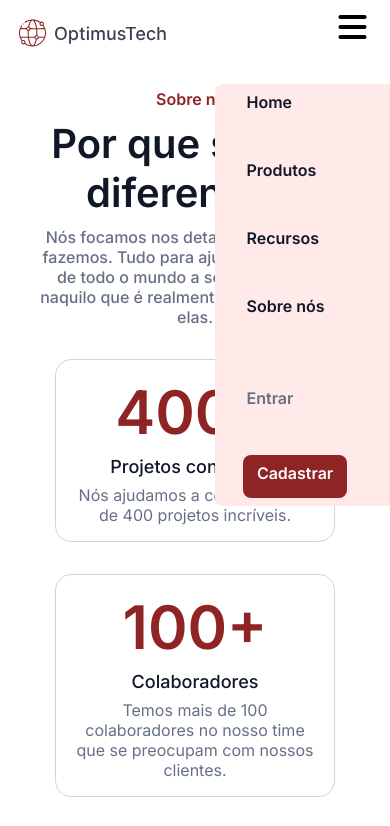
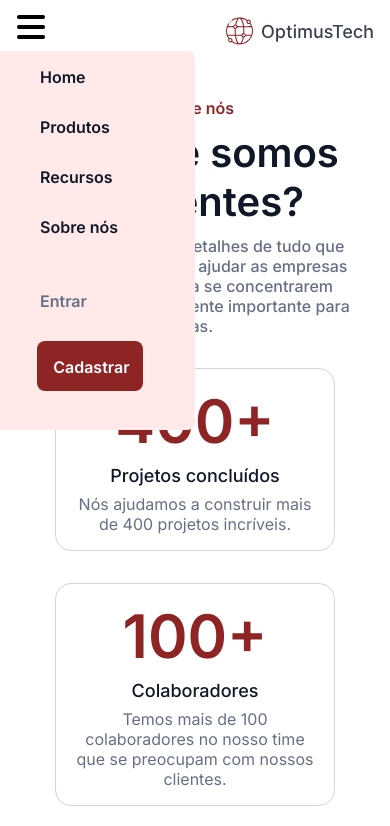
Before and after one commit to helderruiz/7DaysOfCode, a plain HTML site: page index.html in a window 390 px wide. Both pictures are taken after a click on the button "Menu". Shown: the top 826 px of the page. Drawn offline with Linux system fonts and the light colour scheme.

Commit message:
Corrigindo erros

```diff
--- a/css/mobile.css
+++ b/css/mobile.css
@@ -1,11 +1,18 @@
 @media screen and (max-width: 425px) {
     body {
         padding: .6em;
+        overflow-x: hidden;
     }
 
     .navbar {
         padding: .6em;
         font-weight: 500;
+    }
+
+    .navbar__img {
+        position: absolute;
+        right: 1em;
+        top: 2%;
     }
 
     .navbar__conteudo {
@@ -150,8 +157,7 @@
         background-color: transparent;
         font-size: 2em;
         cursor: pointer;
-        position: absolute;
-        right: 6%;
+        padding-left: 2%;
         display: block;
     }
 
@@ -159,34 +165,37 @@
         display: flex;
         flex-direction: column;
         background-color: #ffe9e9;
-        border-top-left-radius: 8px;
-        border-bottom-left-radius: 8px;
-        width: 45vw;
-        height: 50vh;
+        border-top-right-radius: 8px;
+        border-bottom-right-radius: 8px;
+        width: 50vw;
+        height: 45vh;
         position: absolute;
-        top: 10%;
-        right: -100vw;
+        top: 6%;
+        left: -100vw;
         transition: 1s;
         padding: .5em;
     }
 
     .menu-lateral--ativo {
-        top: 10%;
-        right: 0;
+        top: 6%;
+        left: 0;
         transition: 1s;
+        padding: 1em 1em;
     }
     .menu-lateral__link {
-        height: 80px;
+        height: 50px;
         color: var(--preto);
         font-weight: 600;
         padding-left: 1.5em;
         text-align: start;
+
     }
 
     .menu-lateral--entrar {
         color: var(--cinza);
         font-weight: 600;
         margin-top: 1.5em;
+
     }
 
     .menu-lateral--cadastrar {
@@ -194,9 +203,9 @@
         color: #ffffff;
         border-radius: 8px;
         width: 65%;
-        height: 3em;
+        /* height: 3em; */
         text-align: center;
-        padding: .5em 0;
+        padding: 1em;
         margin-left: 13%;
     }
 }
```
Also changed, not shown: img/foto-desafio1.png (deleted), img/foto-desafio2.png (deleted).
